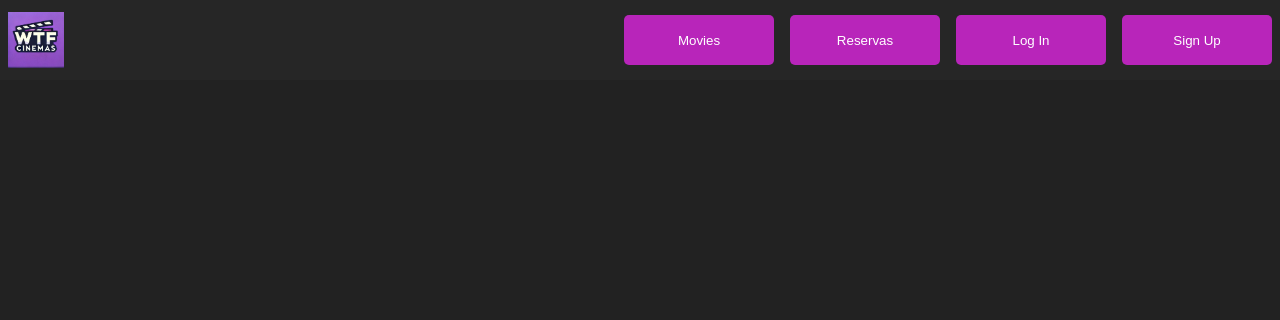
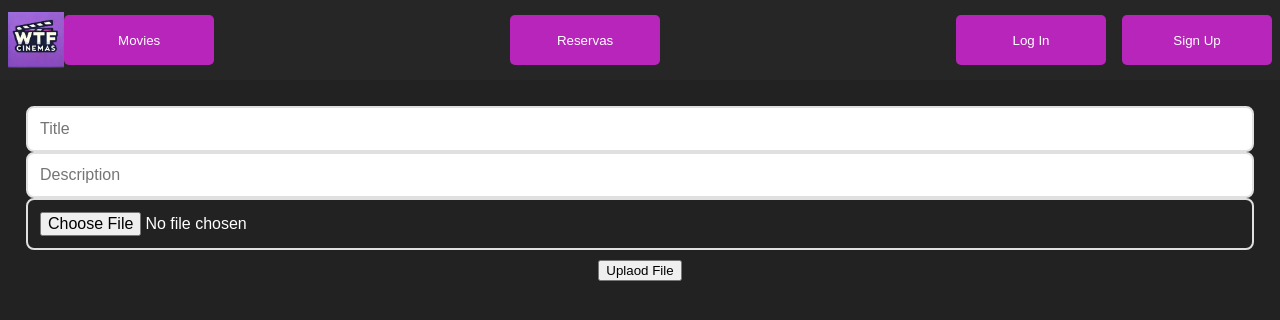
Before and after one commit to igborre/Proyecto-TIC-1-Frontend, a React (Create React App) app: page /movieUpload in a window 1280 px wide. Shown: the top 320 px of the page. Built offline with nearby package versions, Linux system fonts and the light colour scheme.

Commit message:
uploading and getting movie images almost done

```diff
--- a/src/App.js
+++ b/src/App.js
@@ -4,11 +4,15 @@ import { Route, Routes } from "react-router-dom";
 import LogIn from "./Components/LogIn";
 import SignUp from "./Components/SignUp.js";
 import Auth from "./Utils/Auth";
-import Reserva from "./Components/Reserva"; // Asegúrate de tener el componente de Reserva
+import Reserva from "./Components/Reserva";
 import LoggedInHeader from "./Components/LoggedInHeader";
 import LoggedOutHeader from "./Components/LoggedOutHeader.js";
 import MovieList from "./Utils/MovieList.js";
+import MovieUpload from "./Components/MovieUpload.js";
 import Home from "./Components/Home.js";
+import { Link } from "react-router-dom";
+import logo from "./logo.jpeg";
+import Button from "./Components/Button.js";
 
 // Main App Component
 const App = () => {
@@ -17,6 +21,15 @@ const App = () => {
   return (
     <div className="App">
       <header className="App-header">
+        <Link to="/">
+          <img src={logo} className="App-logo" alt="logo" />
+        </Link>
+        <Link to="/Movies" className="link-style">
+          <Button>Movies</Button>
+        </Link>
+        <Link to="/Reserva" className="link-style">
+          <Button>Reservas</Button>
+        </Link>
         {isLoggedIn ? (
           <LoggedInHeader handleLogout={handleLogout} />
         ) : (
@@ -27,10 +40,11 @@ const App = () => {
       <div className="App-body">
         <Routes>
           <Route path="/" element={<Home />} />
-          <Route path="/LogIn" element={<LogIn onLogIn={handleLogin} />} />
-          <Route path="/SignUp" element={<SignUp onLogIn={handleLogin} />} />
-          <Route path="/Reserva" element={<Reserva />} />
-          <Route path="/Movies" element={<MovieList />} />
+          <Route path="/logIn" element={<LogIn onLogIn={handleLogin} />} />
+          <Route path="/signUp" element={<SignUp onLogIn={handleLogin} />} />
+          <Route path="/reserva" element={<Reserva />} />
+          <Route path="/movies" element={<MovieList />} />
+          <Route path="movieUpload" element={<MovieUpload />} />
         </Routes>
       </div>
     </div>
--- a/src/Components/Home.js
+++ b/src/Components/Home.js
@@ -1,5 +1,14 @@
+import { Link } from "react-router-dom";
+import Button from "./Button";
+
 const Home = () => {
-  return <></>;
+  return (
+    <div>
+      <Link to="/movieUpload">
+        <Button>Upload a Movie</Button>
+      </Link>
+    </div>
+  );
 };
 
 export default Home;
--- a/src/Components/LoggedOutHeader.js
+++ b/src/Components/LoggedOutHeader.js
@@ -1,20 +1,10 @@
-import logo from "../logo.jpeg";
 import { Link } from "react-router-dom";
 import Button from "./Button";
 import "./Button.css";
 
 const LoggedOutHeader = () => (
   <>
-    <Link to="/">
-      <img src={logo} className="App-logo" alt="logo" />
-    </Link>
     <div className="App-buttons">
-      <Link to="/Movies" className="link-style">
-        <Button>Movies</Button>
-      </Link>
-      <Link to="/Reserva" className="link-style">
-        <Button>Reservas</Button>
-      </Link>
       <Link to="/LogIn" className="link-style">
         <Button>Log In</Button>
       </Link>
--- /dev/null
+++ b/src/Components/MovieUpload.js
@@ -0,0 +1,52 @@
+import { useState } from "react";
+import axiosInstance from "../Utils/AxiosConfig";
+
+const MovieUpload = () => {
+  const [file, setFile] = useState(null);
+  const [title, setTitle] = useState("");
+  const [description, setDescription] = useState("");
+
+  const handleFileChange = (e) => {
+    setFile(e.target.files[0]);
+  };
+
+  const handleUpload = async () => {
+    const formData = new FormData();
+    formData.append("image", file);
+    formData.append("title", title);
+    formData.append("description", description);
+    try {
+      const response = await axiosInstance.post("/api/v1/movies", formData, {
+        headers: {
+          "Content-Type": "multipart/form-data",
+        },
+      });
+      console.log("Successful: ", response);
+      setTitle("");
+      setDescription("");
+      setFile(null);
+    } catch (e) {
+      console.log("Error: ", e);
+    }
+  };
+  return (
+    <div>
+      <input
+        type="text"
+        placeholder="Title"
+        value={title || ""}
+        onChange={(e) => setTitle(e.target.value)}
+      />
+      <input
+        type="text"
+        placeholder="Description"
+        value={description || ""}
+        onChange={(e) => setDescription(e.target.value)}
+      />
+      <input type="file" onChange={handleFileChange} />
+      <button onClick={handleUpload}>Uplaod File</button>
+    </div>
+  );
+};
+
+export default MovieUpload;
--- a/src/Components/SignUp.js
+++ b/src/Components/SignUp.js
@@ -55,29 +55,28 @@ const SignUp = ({ onLogIn }) => {
       setErrors(validationErrors);
     } else {
       try {
+        console.log(formData);
         const response = await axiosInstance.post(
-          "http://localhost:8080/api/v1/users/register",
-          {
-            body: JSON.stringify(formData),
-          }
+          "/api/v1/users/register",
+          formData // Send the form data directly
         );
 
-        if (response.ok) {
-          const data = await response.json();
+        if (response.status === 200 || response.status === 201) {
+          // Assuming 200 or 201 for success
+          const data = response.data;
           console.log("Sign up successful:", data);
-          getData(data); // Actualiza los datos del usuario
+          getData(data); // Update user data
           onLogIn();
-          // Redirige a la página de reservas después del registro exitoso
-          navigate("/reserva");
+          navigate("/reserva"); // Redirect to reservations
         } else {
           console.error(
             "Error signing up:",
-            response.statusText,
-            await response.text()
+            response.status,
+            response.statusText
           );
         }
       } catch (error) {
-        console.error("Error:", error);
+        console.error("Error:", error.response ? error.response.data : error);
       }
     }
   };
@@ -136,7 +135,7 @@ const SignUp = ({ onLogIn }) => {
           )}
         </div>
 
-        <button type="submit" className="SignUp-buttons">
+        <button type="submit" className="SignUp-button">
           Sign Up
         </button>
       </form>
```
Also changed, not shown: src/Utils/MovieList.js (+13 -5 lines).
